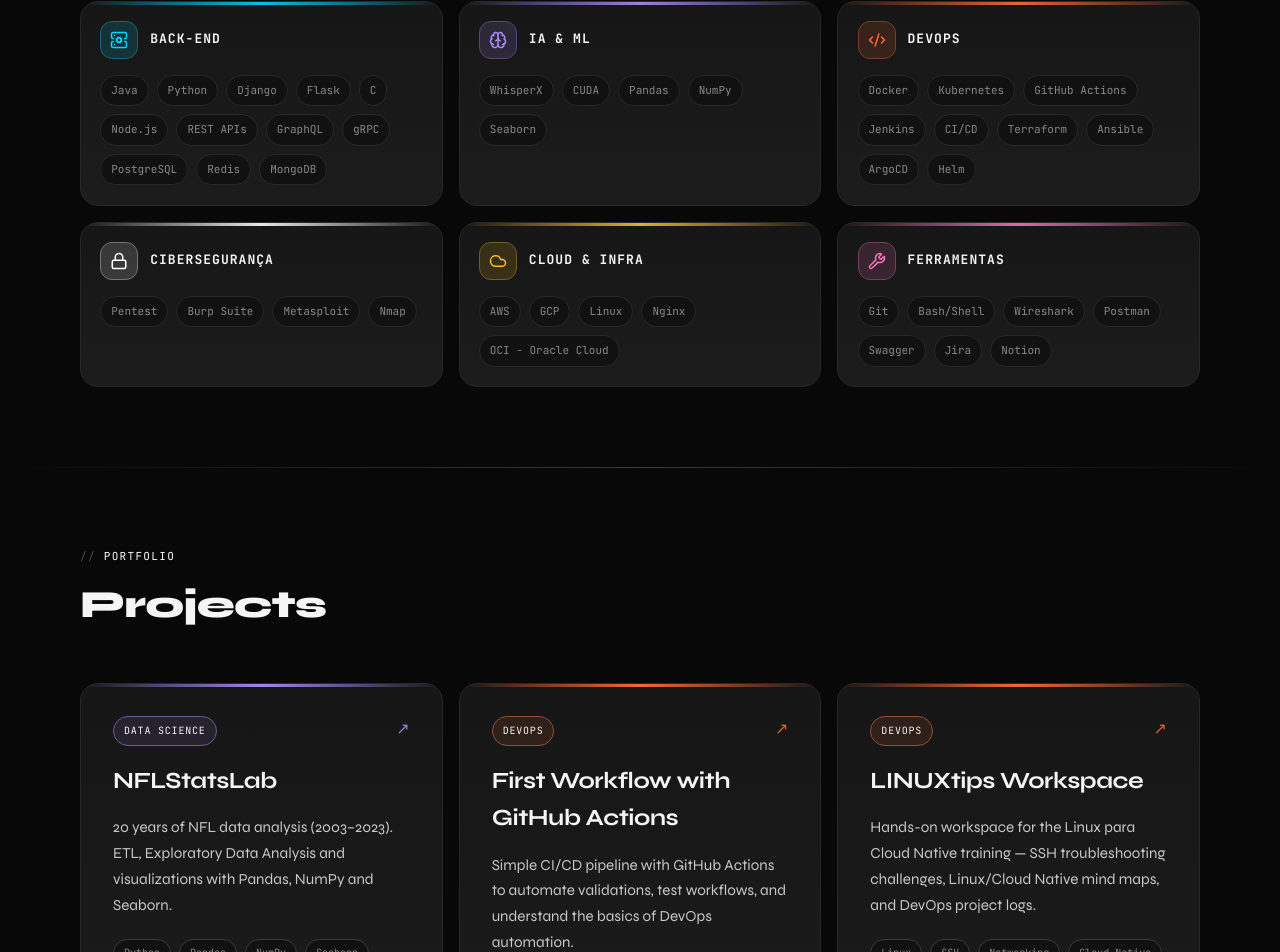
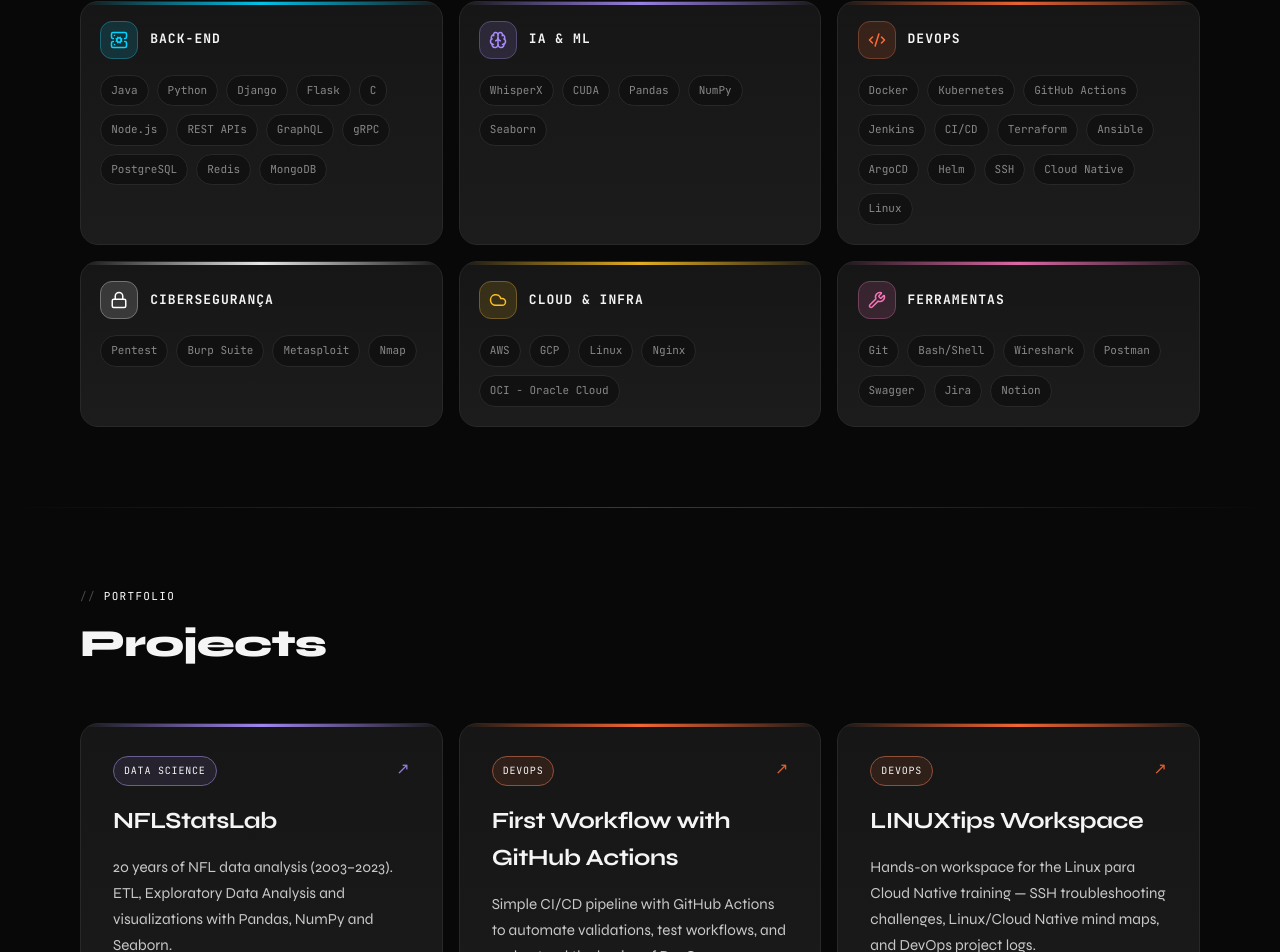
Before and after one commit to csarsantos96/cesar.dev, a React (Vite) app: page / in a window 1280 px wide. Shown: the part 1712-2664 px from the top of the page. Built offline with nearby package versions, Linux system fonts and the light colour scheme.

Commit message:
feat: update devops skill tags to include SSH, Cloud Native, and Linux

```diff
--- a/src/components/Skills.tsx
+++ b/src/components/Skills.tsx
@@ -47,7 +47,7 @@
     key: 'devops',
     color: '#ff6b35',
     icon: Code2,
-    tags: ['Docker', 'Kubernetes', 'GitHub Actions', 'Jenkins', 'CI/CD','Terraform','Ansible','ArgoCD','Helm' ],
+    tags: ['Docker', 'Kubernetes', 'GitHub Actions', 'Jenkins', 'CI/CD','Terraform','Ansible','ArgoCD','Helm', 'SSH', 'Cloud Native','Linux' ],
   },
   {
     key: 'cybersecurity',
```
